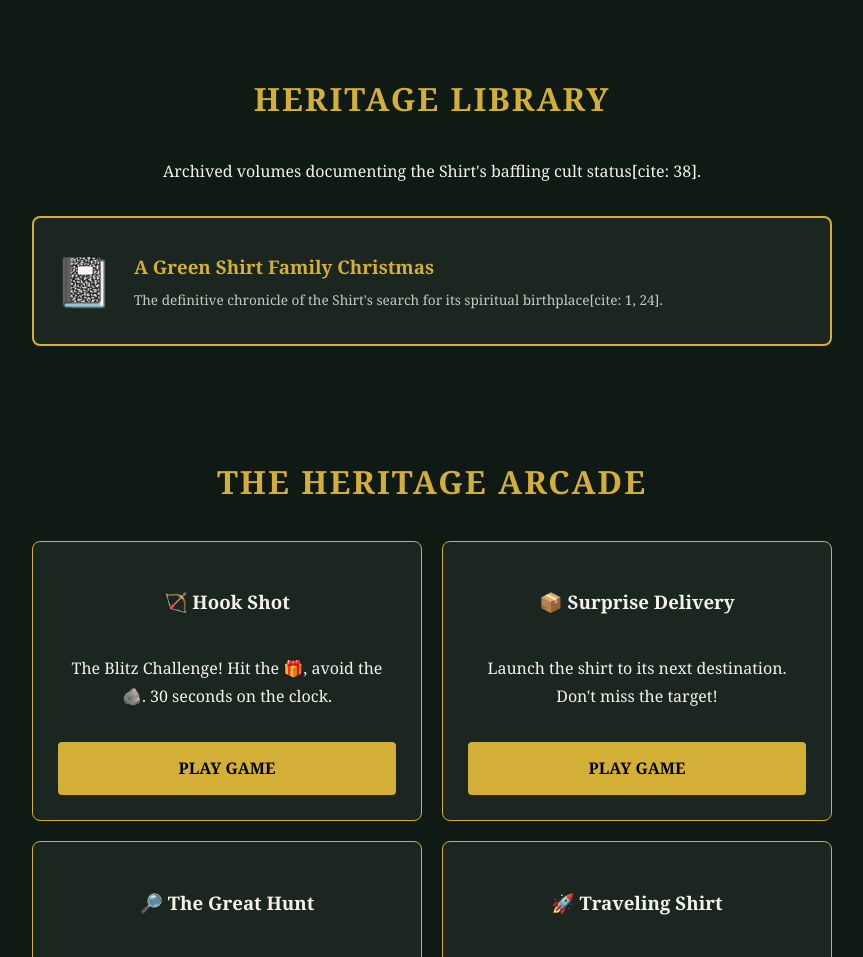
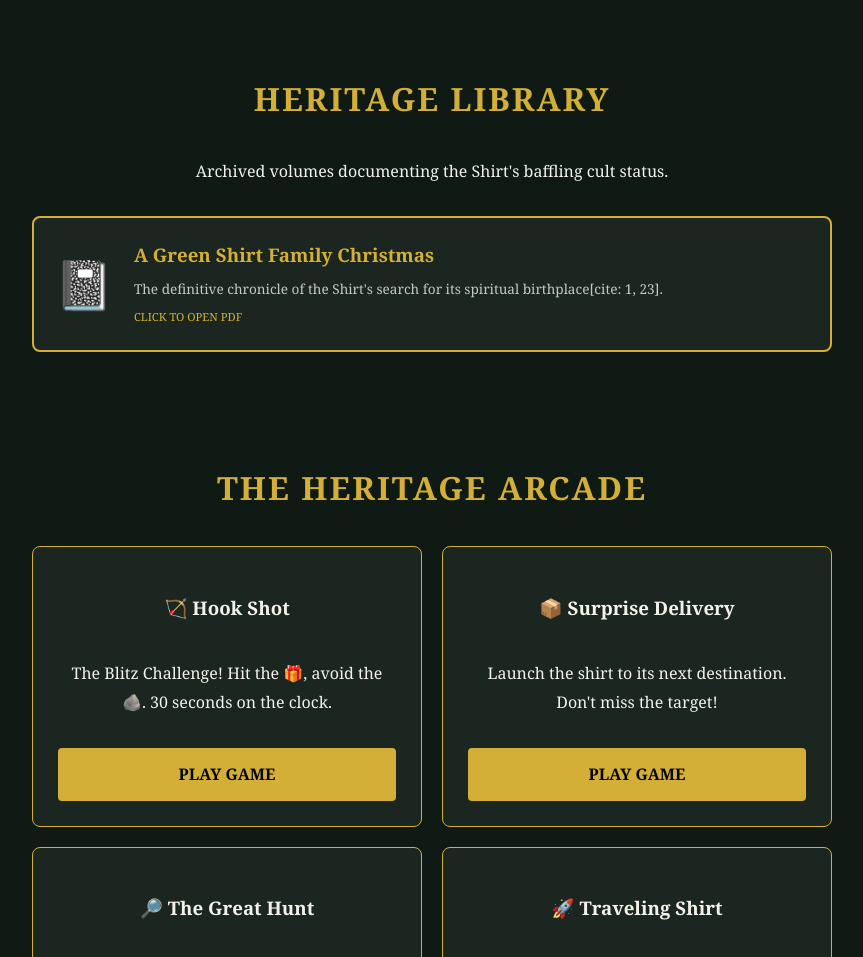
Before and after one commit to snp66/green-shirt-legacy, a plain HTML site: page index.html in a window 1280 px wide. Shown: the part 1393-2350 px from the top of the page, without its empty margins (208-1071 px from the left). Drawn offline with Linux system fonts and the light colour scheme.

Commit message:
Update index.html

```diff
--- a/index.html
+++ b/index.html
@@ -245,16 +245,19 @@
         </div>
     </section>
 
-    <section id="library">
+<section id="library">
         <h2>Heritage Library</h2>
-        <p style="text-align: center; margin-bottom: 30px;">Archived volumes documenting the Shirt's baffling cult status[cite: 38].</p>
+        <p style="text-align: center; margin-bottom: 30px;">Archived volumes documenting the Shirt's baffling cult status.</p>
 
         <div class="grid">
-            <a href="storybook.html" class="book-link">
+            <a href="A Green Shirt Family Christmas-compressed.pdf" target="_blank" class="book-link">
                 <div style="font-size: 3rem;">📓</div>
                 <div>
                     <h3 style="margin:0; color:var(--gold);">A Green Shirt Family Christmas</h3>
-                    <p style="margin:5px 0 0; font-size: 0.85rem; opacity: 0.8;">The definitive chronicle of the Shirt's search for its spiritual birthplace[cite: 1, 24].</p>
+                    <p style="margin:5px 0 0; font-size: 0.85rem; opacity: 0.8;">
+                        The definitive chronicle of the Shirt's search for its spiritual birthplace[cite: 1, 23].
+                    </p>
+                    <span style="font-size: 0.7rem; color: var(--gold); text-transform: uppercase;">Click to Open PDF</span>
                 </div>
             </a>
         </div>
```
